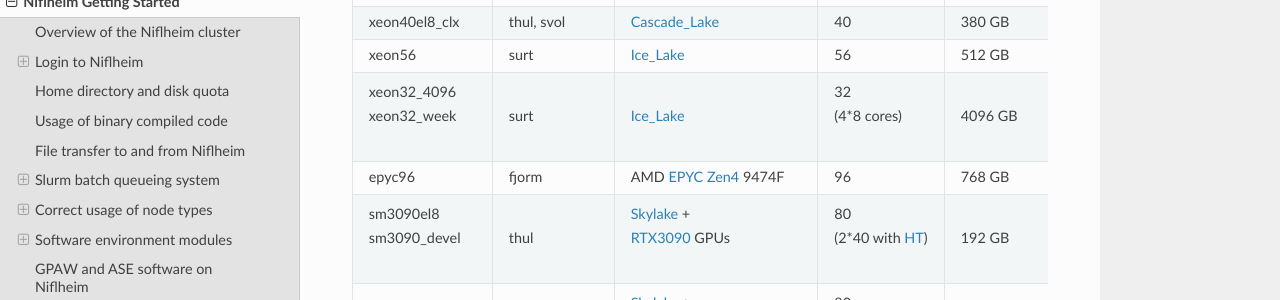
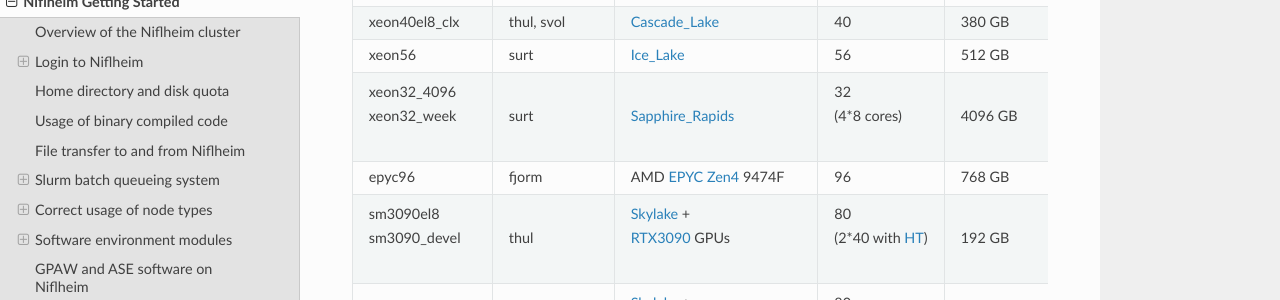
Before and after one commit to OleHolmNielsen/Niflheim_users, a Sphinx documentation site: the page built from docs/Niflheim_Getting_Started.rst, in a window 1280 px wide and 900 px high, scrolled down 4810 px. Shown: the part 151-451 px from the top of the window. Built offline with Sphinx 7.4.7 and the Read the Docs theme 3.1.0, drawn with Linux system fonts in a browser that asks for light colours.

Commit message:
Fix xeon32 as Sapphire_Rapids CPU

```diff
--- a/docs/Niflheim_Getting_Started.rst
+++ b/docs/Niflheim_Getting_Started.rst
@@ -298,7 +298,7 @@ Niflheim contains a number of node partitions with different types of CPU archit
   * - | xeon32_4096
       | xeon32_week
     - surt
-    - Ice_Lake_
+    - Sapphire_Rapids_
     - | 32
       | (4*8 cores)
     - 4096 GB
```
